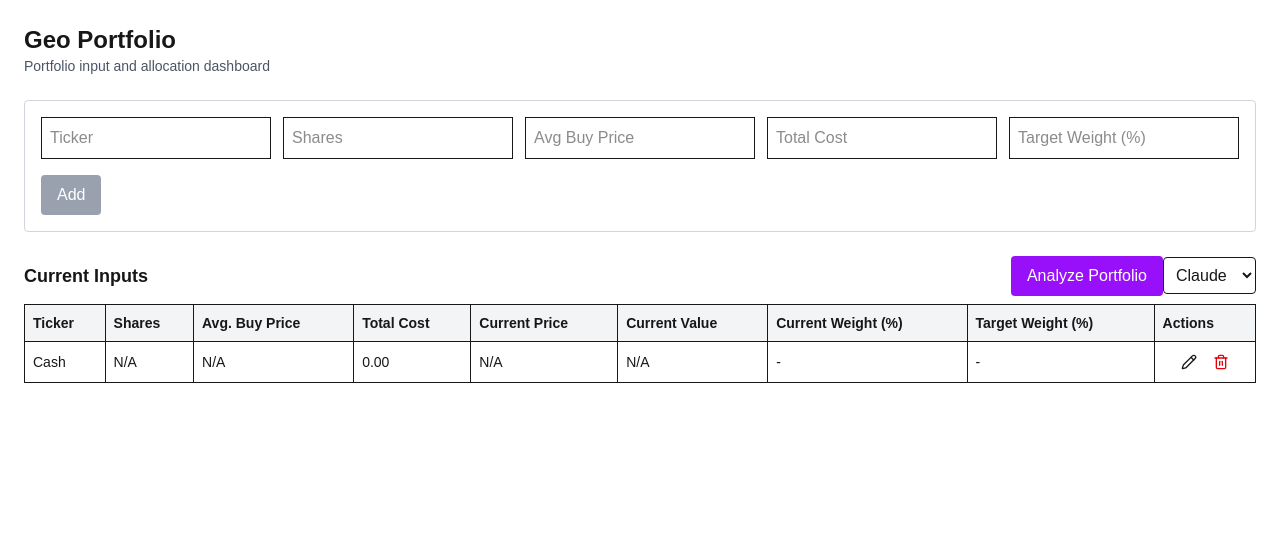
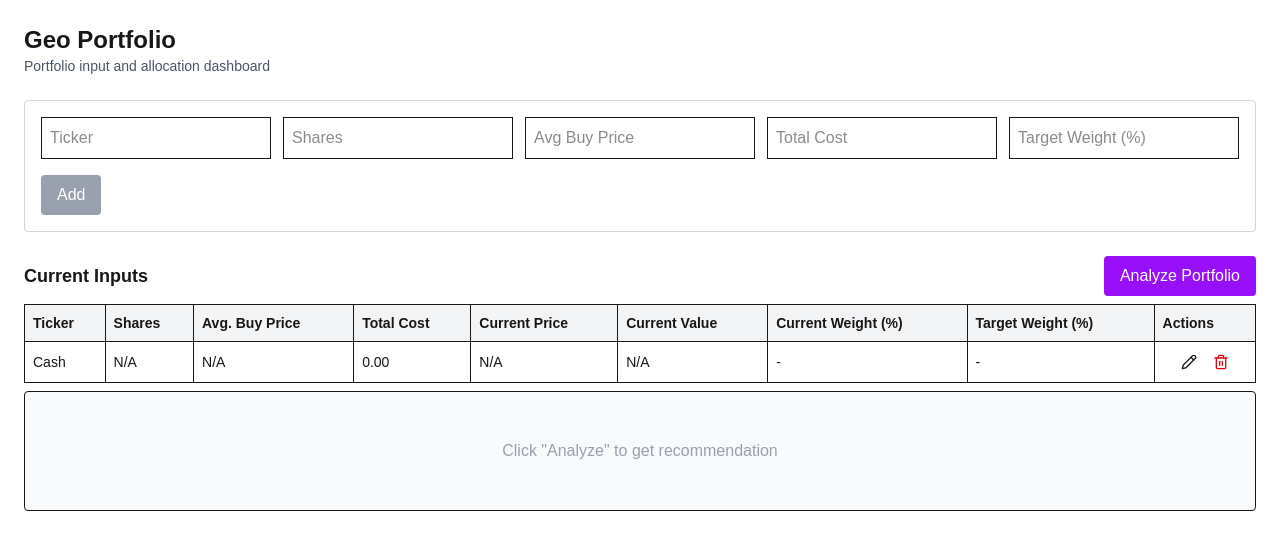
Before and after one commit to JeehyeChoi/invest-reasoning, a Next.js app: page / in a window 1280 px wide. Shown: the top 550 px of the page. Built offline with nearby package versions, Linux system fonts and the light colour scheme.

Commit message:
Add portfolio analysis feature with Claude API integration

```diff
--- a/src/app/page.tsx
+++ b/src/app/page.tsx
@@ -34,10 +34,13 @@
 	const [loading, setLoading] = useState(false)
 
 	useEffect(() => {
+		if (Object.keys(pendingDeletes).length === 0) {
+			return
+		}
 		const intervalId = setInterval(() => {
 			const now = Date.now()
 
-			setRemainingSecondsMap(() => {
+			setRemainingSecondsMap((prev) => {
 				const next: Record<number, number> = {}
 
 				for (const [key, value] of Object.entries(pendingDeletes)) {
@@ -46,7 +49,14 @@
 					next[index] = seconds
 				}
 
-				return next
+				const prevKeys = Object.keys(prev)
+				const nextKeys = Object.keys(next)
+
+				const isSame =
+					prevKeys.length === nextKeys.length &&
+					prevKeys.every((key) => prev[Number(key)] === next[Number(key)])
+
+				return isSame ? prev : next
 			})
 
 			const expiredIndexes = Object.entries(pendingDeletes)
@@ -82,6 +92,7 @@
 
 		return () => clearInterval(intervalId)
 	}, [pendingDeletes, editingIndex])
+
 
 	useEffect(() => {
 		const tickers = items
@@ -200,6 +211,7 @@
 			})
 
 			const data = await res.json()
+			//console.log("data",{data})
 
 			if (!res.ok) {
 				alert(data.error || "Failed to analyze")
@@ -214,7 +226,6 @@
 			setLoading(false)
 		}
 	}
-
 
   return (
     <main className="p-6 space-y-6">
@@ -237,30 +248,18 @@
 				<div className="flex items-center justify-between">
         	<h2 className="text-lg font-semibold">Current Inputs</h2>
 
-					<div>
 					<button
+						type="button"
 						onClick={handleAnalyze}
-						className="p-2 px-4 bg-purple-600 text-white rounded"
+						disabled={loading}
+						className={`p-2 px-4 text-white rounded ${
+							loading ? "bg-gray-400 cursor-not-allowed" : "bg-purple-600"
+						}`}
 					>
-						Analyze Portfolio
+						{loading ? "Analyzing..." : "Analyze Portfolio"}
 					</button>
 
-					<select
-						value={provider}
-						onChange={(e) => setProvider(e.target.value as "claude" | "openai")}
-						className="border rounded p-2"
-					>
-						<option value="claude">Claude</option>
-						<option value="openai">OpenAI</option>
-					</select>
-					</div>
 				</div>
-
-				{analysisResult && (
-					<div className="p-4 border rounded bg-gray-50 whitespace-pre-wrap">
-						{analysisResult}
-					</div>
-				)}
 
         {items.length === 0 ? (
           <p className="text-sm text-gray-500">No portfolio items yet.</p>
@@ -355,6 +354,24 @@
             </table>
           </div>
         )}
+
+				<div className="p-4 border rounded bg-gray-50 min-h-[120px] flex items-center justify-center">
+					{loading ? (
+						<div className="flex flex-col items-center gap-2 text-gray-600">
+							<div className="h-6 w-6 animate-spin rounded-full border-2 border-gray-300 border-t-gray-600" />
+							<span>Analyzing...</span>
+						</div>
+					) : analysisResult ? (
+						<div className="whitespace-pre-wrap">{analysisResult}</div>
+					) : (
+						<span className="text-gray-400">
+							Click "Analyze" to get recommendation
+						</span>
+					)}
+				</div>
+
+
+
       </section>
     </main>
   )
--- a/src/backend/config/env.ts
+++ b/src/backend/config/env.ts
@@ -9,5 +9,5 @@
 export const ENV = {
   TWELVE_DATA_API_KEY: getEnv("TWELVE_DATA_API_KEY"),
   ANTHROPIC_API_KEY: getEnv("ANTHROPIC_API_KEY"),
-	OPENAI_API_KEY: getEnv("OPENAI_API_KEY"),
+	//OPENAI_API_KEY: getEnv("OPENAI_API_KEY"),
 }
```
